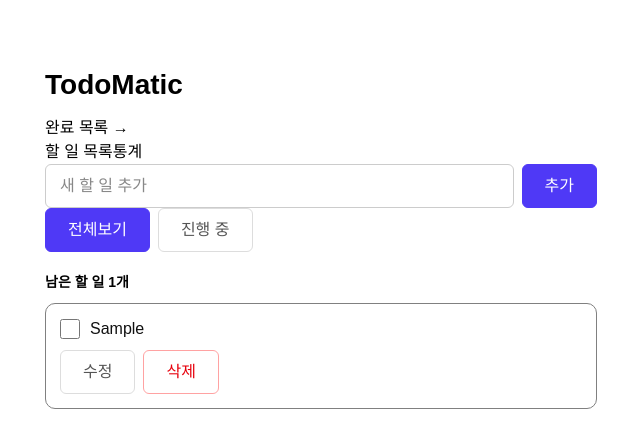
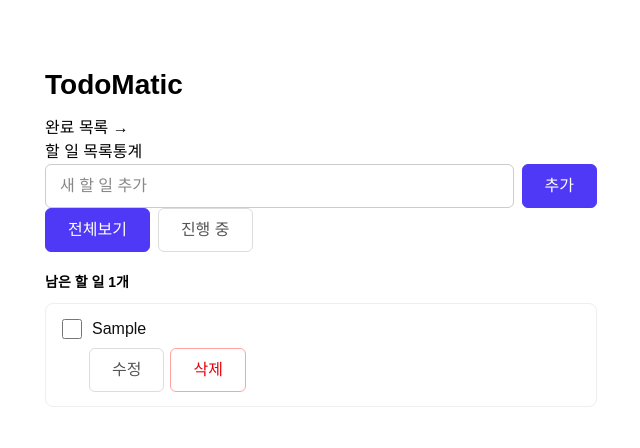
Before and after one commit to Leets-Official/8th-FE-Zero100, a React (Vite) app: page / in a window 1280 px wide. Both pictures are taken after typing "Sample" into the empty fields and a click on the button "추가". Shown: the top 448 px of the page, without its empty margins (319-959 px from the left). Built offline with nearby package versions, Linux system fonts and the light colour scheme.

Commit message:
refactor: TodoItem 스타일을 TailwindCSS로 변경

```diff
--- a/src/components/todo/TodoItem.jsx
+++ b/src/components/todo/TodoItem.jsx
@@ -23,17 +23,24 @@ function TodoItem(props) {
   };
 
   return (
-    <div className="taskCard">
-      <div className="taskCheck">
+    <div className="rounded-lg border border-[#eee] bg-white px-4 py-3.5">
+      <div className="flex items-center gap-2.5">
         <Checkbox checked={props.task.done} onChange={() => props.onToggle(props.task.id)} />
 
         {isEditing ? (
-          <input type="text" value={draft} onChange={(event) => setDraft(event.target.value)} />
+          <input
+            type="text"
+            className="h-11 flex-1 rounded-md border border-[#ccc] bg-white px-3.5 text-base text-[#111] focus:border-indigo-600 focus:outline-none"
+            value={draft}
+            onChange={(event) => setDraft(event.target.value)}
+            autoFocus
+          />
         ) : (
           <Text done={props.task.done}>{props.task.text}</Text>
         )}
       </div>
-      <div className="taskButtons">
+
+      <div className="mt-2 flex gap-1.5 pl-[27px]">
         {isEditing ? (
           <>
             <Button onClick={saveEdit}>저장</Button>
```
